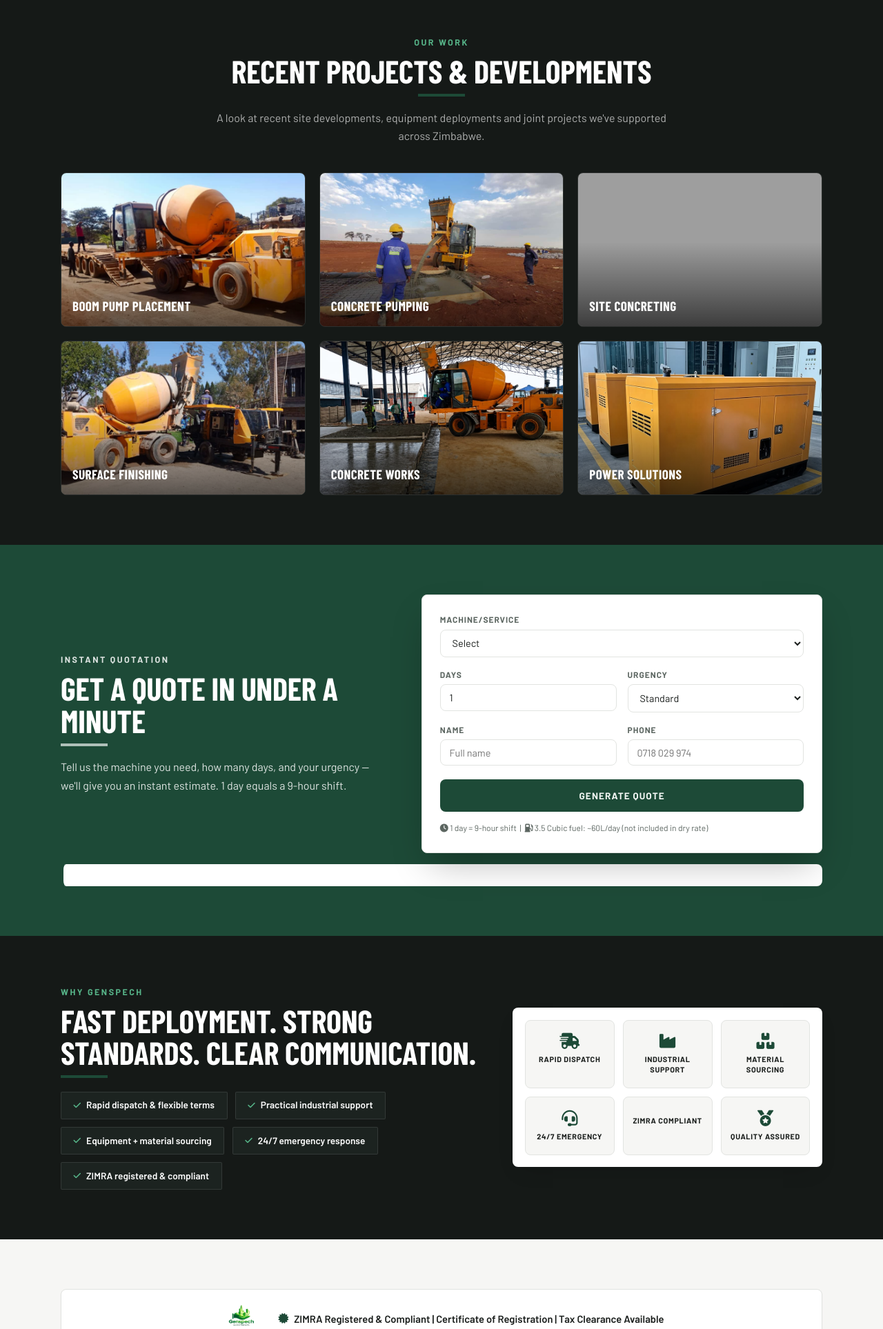
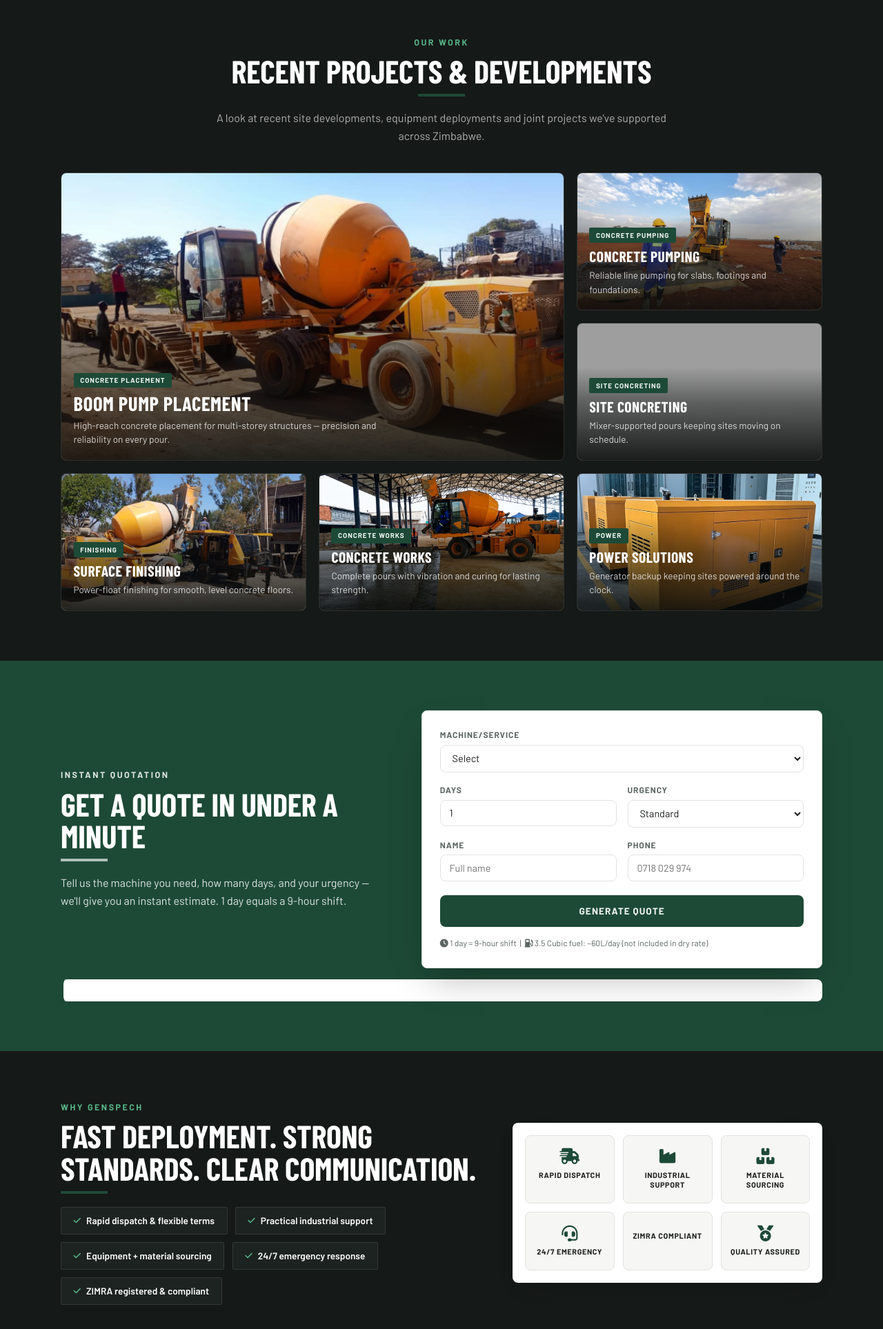
Before and after one commit to TKay25/Genspech, a Flask app: page / in a window 1280 px wide. Shown: the part 4203-6130 px from the top of the page at 69% size. Run offline with Flask 3, Linux system fonts and the light colour scheme; some web fonts are replaced; grey boxes are pictures that could not be loaded.

Commit message:
Update index.html

```diff
--- a/templates/index.html
+++ b/templates/index.html
@@ -386,18 +386,52 @@
     @media (max-width: 560px) { .process-grid { grid-template-columns: 1fr; } }
 
     /* ============ GALLERY / PROJECTS ============ */
-    .gallery-grid { display: grid; grid-template-columns: repeat(3, 1fr); gap: 1.25rem; }
-    .gallery-item { position: relative; border-radius: var(--radius); overflow: hidden; display: block; height: 14rem; border: 1px solid var(--dark-border); }
-    .gallery-item img { width: 100%; height: 100%; object-fit: cover; transition: transform .5s; }
-    .gallery-item::after { content: ''; position: absolute; inset: 0; background: linear-gradient(to top, rgba(0,0,0,0.72), transparent 55%); opacity: .85; transition: opacity .3s; }
-    .gallery-item:hover img { transform: scale(1.06); }
+    .gallery-grid { display: grid; grid-template-columns: repeat(3, 1fr); grid-auto-rows: 12.5rem; gap: 1.1rem; }
+    .gallery-item {
+      position: relative; border-radius: var(--radius); overflow: hidden; display: block;
+      border: 1px solid var(--dark-border);
+    }
+    .gallery-item.featured { grid-column: span 2; grid-row: span 2; }
+    .gallery-item img { width: 100%; height: 100%; object-fit: cover; transition: transform .6s ease; }
+    .gallery-item::after {
+      content: ''; position: absolute; inset: 0;
+      background: linear-gradient(to top, rgba(8,11,10,0.92) 0%, rgba(8,11,10,0.45) 42%, transparent 68%);
+      opacity: .95; transition: opacity .3s;
+    }
+    .gallery-item:hover img { transform: scale(1.07); }
     .gallery-item:hover::after { opacity: 1; }
-    .gallery-caption { position: absolute; bottom: 0; left: 0; right: 0; padding: .9rem 1rem; z-index: 2; }
-    .gallery-caption span { color: #fff; font-family: var(--font-head); font-weight: 700; font-size: 1.2rem; text-transform: uppercase; letter-spacing: .02em; }
-    .gallery-zoom { position: absolute; top: .75rem; right: .75rem; z-index: 3; width: 2rem; height: 2rem; border-radius: 50%; background: rgba(15,19,17,0.55); color: #fff; display: flex; align-items: center; justify-content: center; font-size: .8rem; opacity: 0; transition: opacity .3s, background .2s; }
-    .gallery-item:hover .gallery-zoom { opacity: 1; }
-    .gallery-zoom:hover { background: var(--primary); }
-    @media (max-width: 900px) { .gallery-grid { grid-template-columns: repeat(2, 1fr); } .gallery-item { height: 12rem; } }
+    .gallery-caption {
+      position: absolute; left: 0; right: 0; bottom: 0; z-index: 2;
+      padding: 1.1rem 1.1rem 1.2rem;
+    }
+    .gallery-cat {
+      display: inline-block; background: var(--primary); color: var(--primary-foreground);
+      font-size: .62rem; font-weight: 700; text-transform: uppercase; letter-spacing: .1em;
+      padding: .22rem .6rem; border-radius: 2px; margin-bottom: .5rem;
+    }
+    .gallery-caption h3 {
+      color: #fff; font-family: var(--font-head); font-weight: 800;
+      font-size: 1.35rem; text-transform: uppercase; letter-spacing: .02em; line-height: 1.05;
+    }
+    .gallery-item.featured .gallery-caption h3 { font-size: 1.8rem; }
+    .gallery-caption p {
+      color: rgba(255,255,255,0.8); font-size: .85rem; line-height: 1.5;
+      margin-top: .4rem; max-width: 30rem;
+    }
+    .gallery-zoom {
+      position: absolute; top: .85rem; right: .85rem; z-index: 3;
+      width: 2.2rem; height: 2.2rem; border-radius: 50%;
+      background: rgba(15,19,17,0.6); border: 1px solid rgba(255,255,255,0.25);
+      color: #fff; display: flex; align-items: center; justify-content: center;
+      font-size: .85rem; opacity: 0; transform: scale(.8);
+      transition: opacity .3s, transform .3s, background .2s;
+    }
+    .gallery-item:hover .gallery-zoom { opacity: 1; transform: scale(1); }
+    .gallery-zoom:hover { background: var(--primary); border-color: var(--primary); }
+    @media (max-width: 900px) {
+      .gallery-grid { grid-template-columns: repeat(2, 1fr); grid-auto-rows: 11rem; }
+      .gallery-item.featured { grid-column: span 2; grid-row: span 1; }
+    }
     @media (max-width: 560px) { .gallery-grid { grid-template-columns: 1fr; } }
 
     .lightbox {
@@ -798,12 +832,60 @@
         <p class="section-desc">A look at recent site developments, equipment deployments and joint projects we've supported across Zimbabwe.</p>
       </div>
       <div class="gallery-grid">
-        <a class="gallery-item reveal" href="#proj-1"><img src="{{ url_for('static', filename='images/concrete4.jpeg') }}" alt="Boom Pump Placement" loading="lazy"><div class="gallery-zoom"><i class="fas fa-search-plus"></i></div><div class="gallery-caption"><span>Boom Pump Placement</span></div></a>
-        <a class="gallery-item reveal" href="#proj-2"><img src="{{ url_for('static', filename='images/concrete3.jpeg') }}" alt="Concrete Pumping" loading="lazy"><div class="gallery-zoom"><i class="fas fa-search-plus"></i></div><div class="gallery-caption"><span>Concrete Pumping</span></div></a>
-        <a class="gallery-item reveal" href="#proj-3"><img src="{{ url_for('static', filename='images/concrete-mixer.jpg') }}" alt="Site Concreting" loading="lazy"><div class="gallery-zoom"><i class="fas fa-search-plus"></i></div><div class="gallery-caption"><span>Site Concreting</span></div></a>
-        <a class="gallery-item reveal" href="#proj-4"><img src="{{ url_for('static', filename='images/concrete5.jpeg') }}" alt="Surface Finishing" loading="lazy"><div class="gallery-zoom"><i class="fas fa-search-plus"></i></div><div class="gallery-caption"><span>Surface Finishing</span></div></a>
-        <a class="gallery-item reveal" href="#proj-5"><img src="{{ url_for('static', filename='images/concrete6.jpeg') }}" alt="Concrete Works" loading="lazy"><div class="gallery-zoom"><i class="fas fa-search-plus"></i></div><div class="gallery-caption"><span>Concrete Works</span></div></a>
-        <a class="gallery-item reveal" href="#proj-6"><img src="{{ url_for('static', filename='images/generator.jpg') }}" alt="Power Solutions" loading="lazy"><div class="gallery-zoom"><i class="fas fa-search-plus"></i></div><div class="gallery-caption"><span>Power Solutions</span></div></a>
+        <a class="gallery-item featured reveal" href="#proj-1">
+          <img src="{{ url_for('static', filename='images/concrete4.jpeg') }}" alt="Boom Pump Placement" loading="lazy">
+          <div class="gallery-zoom"><i class="fas fa-search-plus"></i></div>
+          <div class="gallery-caption">
+            <span class="gallery-cat">Concrete Placement</span>
+            <h3>Boom Pump Placement</h3>
+            <p>High-reach concrete placement for multi-storey structures — precision and reliability on every pour.</p>
+          </div>
+        </a>
+        <a class="gallery-item reveal" href="#proj-2">
+          <img src="{{ url_for('static', filename='images/concrete3.jpeg') }}" alt="Concrete Pumping" loading="lazy">
+          <div class="gallery-zoom"><i class="fas fa-search-plus"></i></div>
+          <div class="gallery-caption">
+            <span class="gallery-cat">Concrete Pumping</span>
+            <h3>Concrete Pumping</h3>
+            <p>Reliable line pumping for slabs, footings and foundations.</p>
+          </div>
+        </a>
+        <a class="gallery-item reveal" href="#proj-3">
+          <img src="{{ url_for('static', filename='images/concrete-mixer.jpg') }}" alt="Site Concreting" loading="lazy">
+          <div class="gallery-zoom"><i class="fas fa-search-plus"></i></div>
+          <div class="gallery-caption">
+            <span class="gallery-cat">Site Concreting</span>
+            <h3>Site Concreting</h3>
+            <p>Mixer-supported pours keeping sites moving on schedule.</p>
+          </div>
+        </a>
+        <a class="gallery-item reveal" href="#proj-4">
+          <img src="{{ url_for('static', filename='images/concrete5.jpeg') }}" alt="Surface Finishing" loading="lazy">
+          <div class="gallery-zoom"><i class="fas fa-search-plus"></i></div>
+          <div class="gallery-caption">
+            <span class="gallery-cat">Finishing</span>
+            <h3>Surface Finishing</h3>
+            <p>Power-float finishing for smooth, level concrete floors.</p>
+          </div>
+        </a>
+        <a class="gallery-item reveal" href="#proj-5">
+          <img src="{{ url_for('static', filename='images/concrete6.jpeg') }}" alt="Concrete Works" loading="lazy">
+          <div class="gallery-zoom"><i class="fas fa-search-plus"></i></div>
+          <div class="gallery-caption">
+            <span class="gallery-cat">Concrete Works</span>
+            <h3>Concrete Works</h3>
+            <p>Complete pours with vibration and curing for lasting strength.</p>
+          </div>
+        </a>
+        <a class="gallery-item reveal" href="#proj-6">
+          <img src="{{ url_for('static', filename='images/generator.jpg') }}" alt="Power Solutions" loading="lazy">
+          <div class="gallery-zoom"><i class="fas fa-search-plus"></i></div>
+          <div class="gallery-caption">
+            <span class="gallery-cat">Power</span>
+            <h3>Power Solutions</h3>
+            <p>Generator backup keeping sites powered around the clock.</p>
+          </div>
+        </a>
       </div>
     </div>
   </section>
```
